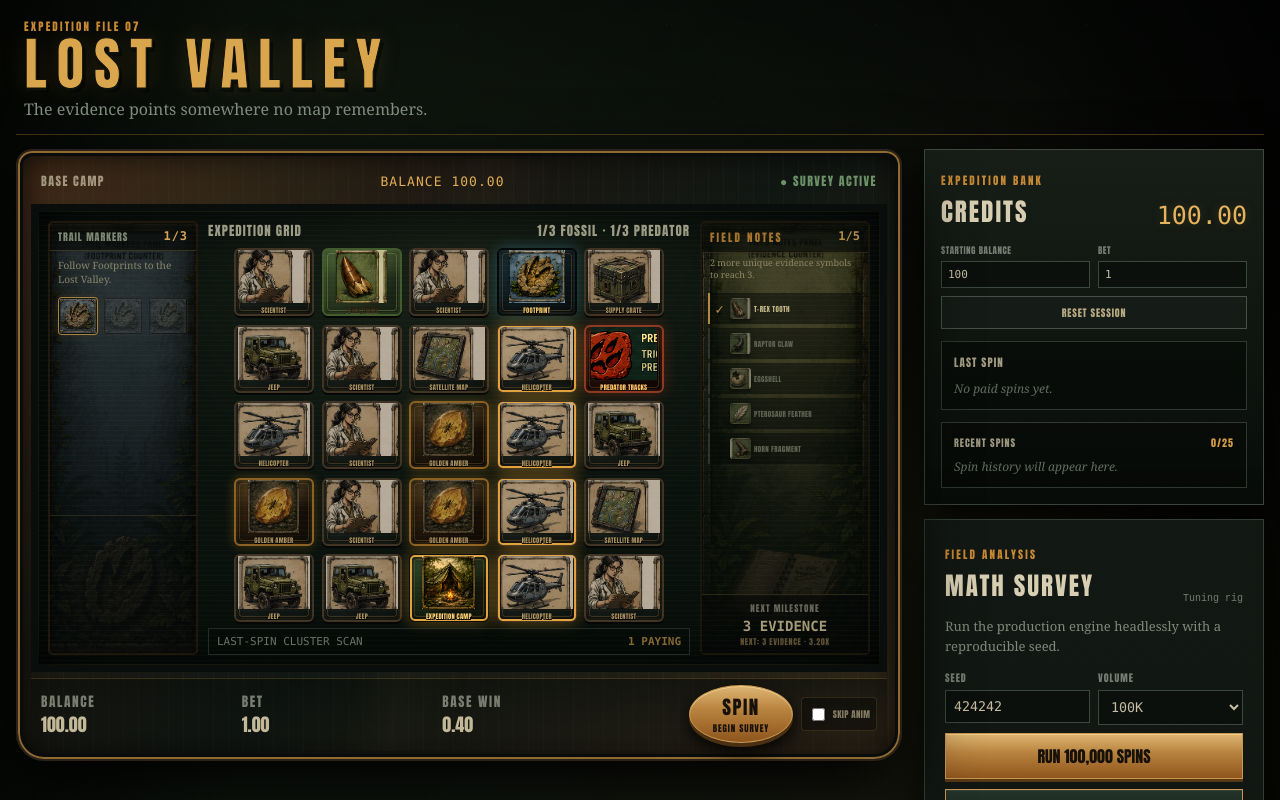
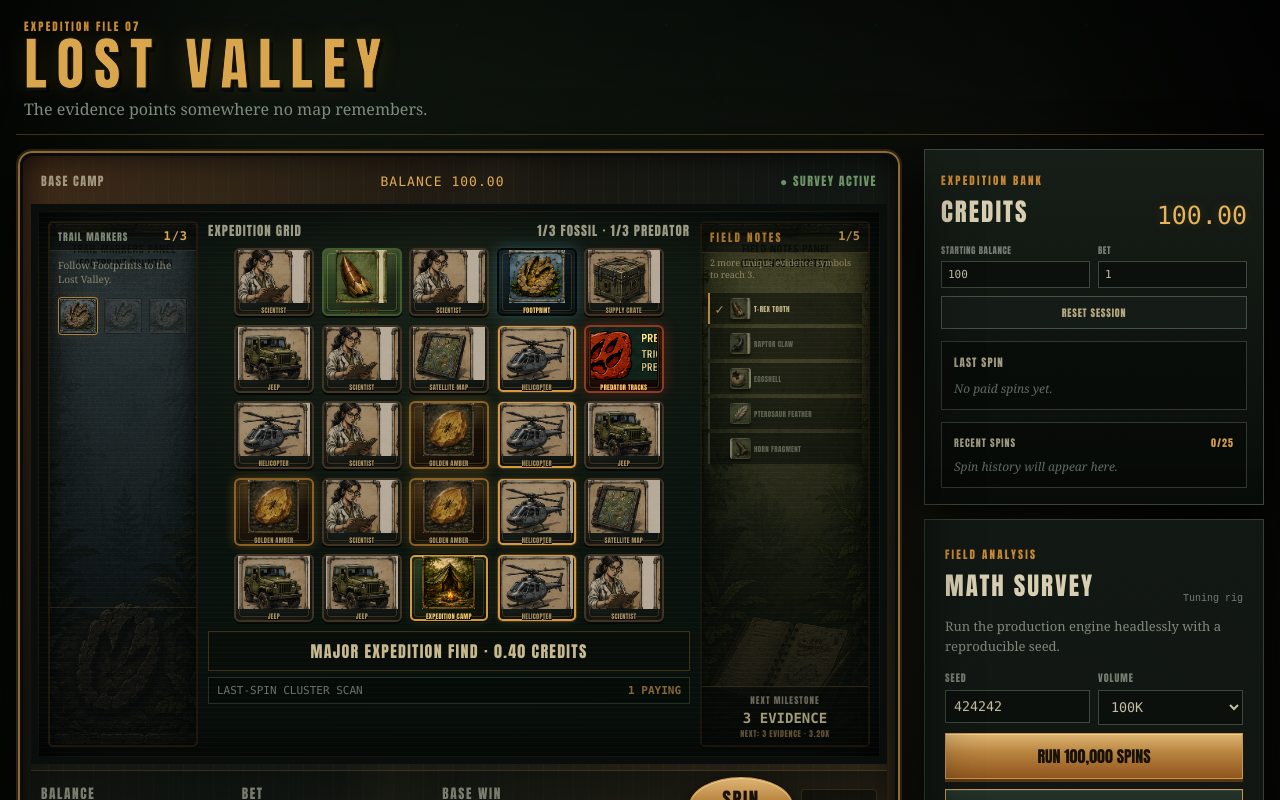
Before and after one commit to stevenclarkpdx/lost-valley-slot, a React (Vite) app: page / in a window 1280 px wide. Shown: the top 800 px of the page. Built offline with nearby package versions, Linux system fonts and the light colour scheme.

Commit message:
Stabilize UI layout and reduce result animation overlap

```diff
--- a/src/App.tsx
+++ b/src/App.tsx
@@ -622,15 +622,15 @@ function presentationDurationForTier(tier: WinTier, compressed: boolean): number
   if (compressed) return tier === 'dead' ? 40 : 90
   switch (tier) {
     case 'dead':
-      return 180
+      return 90
     case 'tiny':
-      return 140
+      return 110
     case 'small':
-      return 320
+      return 220
     case 'medium':
-      return 680
+      return 420
     case 'large':
-      return 1050
+      return 700
   }
 }
 
@@ -951,10 +951,10 @@ function App() {
           duration: compressed
             ? 90
             : result.featureTriggered
-              ? 880
+              ? 640
               : result.footprintCount === 2 || result.predatorTrackCount === 2
-                ? 560
-                : 260,
+                ? 360
+                : 180,
         })
       }
       if (result.clusterWins.length > 0) {
@@ -971,13 +971,13 @@ function App() {
       if (hasWildAssist) {
         phases.push({
           phase: 'wild-resolution',
-          duration: compressed ? 80 : winTier === 'large' ? 720 : 460,
+          duration: compressed ? 60 : winTier === 'large' ? 420 : 260,
         })
       }
       if (hasGoldenAmber) {
         phases.push({
           phase: 'golden-amber-resolution',
-          duration: compressed ? 90 : winTier === 'large' ? 980 : 680,
+          duration: compressed ? 70 : winTier === 'large' ? 520 : 320,
         })
       }
       if (result.fieldNotes.uniqueEvidence.length > 0) {
@@ -986,14 +986,14 @@ function App() {
           duration: compressed
             ? 90
             : result.fieldNotes.milestone === 5
-              ? 1100
+              ? 720
               : result.fieldNotes.milestone === 4
-                ? 860
+                ? 560
                 : result.fieldNotes.bonus > 0
-                  ? 680
+                  ? 420
                   : result.fieldNotes.uniqueEvidence.length >= 4
-                    ? 540
-                    : 380,
+                    ? 320
+                    : 220,
         })
       }
       phases.push({
@@ -1167,13 +1167,13 @@ function App() {
         compressed
           ? 80
           : latestReveals.length > 0
-            ? 420 + latestReveals.length * 160
-            : 320
+            ? 340 + latestReveals.length * 110
+            : 240
       const readyTimer = window.setTimeout(() => {
         setPresentationPhase(next.isComplete ? 'feature-complete' : 'input-ready')
       }, revealDuration)
       spinTimers.current.push(readyTimer)
-    }, compressed ? 40 : 360)
+    }, compressed ? 40 : 260)
     spinTimers.current.push(surveyTimer)
   }
 
@@ -1475,7 +1475,7 @@ function BaseGame({
                     <small>{display.label}</small>
                   </>
                 )}
-                {winning && !isReeling && (
+                {winning && !isReeling && presentationBeat === 'cluster' && (
                   <span className="dust-burst" aria-hidden="true">
                     <i />
                     <i />
--- a/src/styles.css
+++ b/src/styles.css
@@ -188,7 +188,8 @@ button {
   position: relative;
   z-index: 1;
   overflow: hidden;
-  min-height: 400px;
+  height: clamp(470px, calc(100vh - 190px), 560px);
+  min-height: 470px;
   border: 7px solid #090d0b;
   background:
     linear-gradient(rgba(8, 15, 11, .78), rgba(8, 15, 11, .9)),
@@ -260,6 +261,14 @@ button {
 .feature-screen {
   position: relative;
   padding: 10px;
+  height: 100%;
+  min-height: 0;
+  box-sizing: border-box;
+}
+
+.base-game {
+  display: flex;
+  flex-direction: column;
 }
 
 .base-game::before {
@@ -282,11 +291,12 @@ button {
 }
 
 .base-game-layout {
+  flex: 1 1 auto;
+  min-height: 0;
   display: grid;
   grid-template-columns: 150px minmax(390px, 1fr) 170px;
   gap: 10px;
   align-items: stretch;
-  min-height: 100%;
 }
 
 .feature-screen.predator-feature {
@@ -330,6 +340,9 @@ button {
 
 .reel-stage {
   min-width: 0;
+  min-height: 0;
+  display: flex;
+  flex-direction: column;
 }
 
 .game-label,
@@ -596,17 +609,16 @@ button {
 }
 
 .symbol.winning {
-  outline: 2px solid #899f60;
+  outline: 2px solid rgba(137, 159, 96, .52);
   outline-offset: -3px;
-  animation: cluster-win-hold 1900ms ease-in-out infinite;
   box-shadow:
     inset 0 0 13px #080b09,
-    0 0 12px rgba(214,154,58,.24),
-    0 0 24px rgba(214,154,58,.1);
+    0 0 8px rgba(214,154,58,.12);
 }
 
 .base-game.beat-cluster .symbol.winning {
-  animation: cluster-win-pulse 760ms cubic-bezier(.2, .7, .2, 1) both;
+  outline-color: rgba(224, 168, 77, .84);
+  animation: cluster-win-pulse 520ms cubic-bezier(.2, .7, .2, 1) both;
 }
 
 .base-game.win-tier-dead.beat-cluster .symbol.winning,
@@ -620,12 +632,12 @@ button {
 
 .base-game.win-tier-small.beat-cluster .symbol.winning {
   outline-color: #a8b86b;
-  animation: cluster-win-pulse 620ms cubic-bezier(.2, .7, .2, 1) both;
+  animation: cluster-win-pulse 520ms cubic-bezier(.2, .7, .2, 1) both;
 }
 
 .base-game.win-tier-medium.beat-cluster .symbol.winning {
   outline-color: #e0a84d;
-  animation: medium-win-pulse 920ms ease-out both;
+  animation: medium-win-pulse 620ms ease-out both;
   box-shadow:
     inset 0 0 15px #080b09,
     0 0 18px rgba(214,154,58,.34),
@@ -635,7 +647,7 @@ button {
 .base-game.win-tier-large.beat-cluster .symbol.winning {
   z-index: 4;
   outline-color: #ffd076;
-  animation: large-win-pulse 1180ms cubic-bezier(.17, .75, .2, 1) both;
+  animation: large-win-pulse 780ms cubic-bezier(.17, .75, .2, 1) both;
   box-shadow:
     inset 0 0 18px #080b09,
     0 0 24px rgba(240,189,98,.5),
@@ -644,20 +656,22 @@ button {
 
 .base-game.win-tier-medium.beat-cluster .reel-stage,
 .base-game.win-tier-large.beat-cluster .reel-stage {
-  animation: cabinet-win-warmth 860ms ease-out both;
+  animation: cabinet-win-warmth 520ms ease-out both;
 }
 
 .symbol.wild-assisted {
   outline-color: #d7993a;
-  animation: wild-assisted-hold 1800ms ease-in-out infinite;
+  box-shadow:
+    inset 0 0 13px #080b09,
+    0 0 8px rgba(215, 153, 58, .14);
 }
 
 .base-game.beat-wild .symbol.wild-assisted {
-  animation: wild-assisted-pulse 980ms ease-out both;
+  animation: wild-assisted-pulse 560ms ease-out both;
 }
 
 .base-game.beat-wild .symbol.wild {
-  animation: camp-landing-flicker 780ms ease-out both;
+  animation: camp-landing-flicker 520ms ease-out both;
 }
 
 .base-game.beat-wild .symbol.wild-assisted::after {
@@ -667,20 +681,22 @@ button {
   pointer-events: none;
   border: 1px dashed rgba(240, 189, 98, .42);
   border-radius: 8px;
-  animation: wild-link-line 980ms ease-out both;
+  animation: wild-link-line 560ms ease-out both;
 }
 
 .symbol.golden-paying {
   outline-color: #ffd076;
-  animation: golden-amber-hold 1700ms ease-in-out infinite;
+  box-shadow:
+    inset 0 0 13px #080b09,
+    0 0 10px rgba(255, 208, 118, .18);
 }
 
 .base-game.beat-golden .symbol.golden-paying {
-  animation: golden-amber-event 1180ms ease-out both;
+  animation: golden-amber-event 620ms ease-out both;
 }
 
 .base-game.beat-golden .symbol.golden-paying .concept-art {
-  animation: golden-internal-shimmer 1180ms ease-out both;
+  animation: golden-internal-shimmer 620ms ease-out both;
 }
 
 .base-game.beat-evidence .symbol.evidence-discovery {
@@ -695,7 +711,7 @@ button {
 }
 
 .base-game.beat-credit .reel-stage {
-  animation: total-spin-resolution 520ms ease-out both;
+  animation: none;
 }
 
 .symbol.reel-spinning {
@@ -776,7 +792,11 @@ button {
 }
 
 .message-strip {
-  display: none;
+  display: flex;
+  align-items: center;
+  justify-content: center;
+  min-height: 32px;
+  flex: 0 0 auto;
   margin-top: 9px;
   padding: 7px;
   border: 1px solid rgba(214, 154, 58, .25);
@@ -788,6 +808,7 @@ button {
 }
 
 .cluster-debug {
+  flex: 0 0 auto;
   margin-top: 6px;
   padding: 6px 8px;
   border: 1px solid #303a31;
@@ -1335,7 +1356,9 @@ button {
     repeating-linear-gradient(0deg, rgba(255,255,255,.012) 0 2px, transparent 2px 6px);
   position: relative;
   overflow: hidden;
-  min-height: 100%;
+  min-height: 0;
+  display: flex;
+  flex-direction: column;
 }
 
 .feature-screen::before,
@@ -1413,6 +1436,7 @@ button {
 }
 
 .feature-heading {
+  flex: 0 0 auto;
   display: flex;
   justify-content: space-between;
   gap: 12px;
@@ -1467,6 +1491,7 @@ button {
 }
 
 .feature-copy {
+  flex: 0 0 auto;
   margin: 6px 0 10px;
   color: #879385;
   font-family: Georgia, serif;
@@ -1474,6 +1499,7 @@ button {
 }
 
 .excavation-atmosphere {
+  flex: 0 0 auto;
   display: grid;
   grid-template-columns: repeat(3, minmax(0, 1fr));
   gap: 8px;
@@ -1517,15 +1543,20 @@ button {
 }
 
 .feature-exploration {
-  display: grid;
-  grid-template-columns: minmax(0, 3.25fr) minmax(172px, .95fr);
+  flex: 1 1 auto;
+  min-height: 0;
+  display: grid;
+  grid-template-columns: minmax(0, 3.15fr) minmax(190px, .9fr);
   gap: 14px;
-  align-items: start;
+  align-items: stretch;
 }
 
 .excavation-site {
   position: relative;
   min-width: 0;
+  min-height: 0;
+  display: grid;
+  place-items: center;
   padding: 30px 26px 24px;
   border: 1px solid rgba(97, 79, 50, .66);
   background:
@@ -1630,6 +1661,10 @@ button {
 .excavation-grid {
   position: relative;
   z-index: 2;
+  width: min(100%, 430px);
+  height: min(100%, 430px);
+  aspect-ratio: 1;
+  grid-template-rows: repeat(5, minmax(0, 1fr));
   gap: 7px;
   padding: 12px;
   border: 1px solid rgba(75, 58, 35, .78);
@@ -1644,14 +1679,20 @@ button {
 
 .feature-sidebar {
   display: grid;
-  gap: 8px;
+  grid-template-rows: auto auto auto auto auto minmax(0, 1fr);
+  gap: 7px;
   min-width: 0;
+  min-height: 0;
   padding: 10px;
   border: 1px solid rgba(87, 69, 40, .74);
   background:
     linear-gradient(rgba(26, 31, 22, .88), rgba(8, 12, 8, .94)),
     repeating-linear-gradient(0deg, rgba(217, 190, 120, .035) 0 1px, transparent 1px 9px);
   box-shadow: inset 0 0 18px rgba(0, 0, 0, .62);
+}
+
+.feature-sidebar > * {
+  min-height: 0;
 }
 
 .expedition-dossier,
@@ -2222,6 +2263,16 @@ button {
   text-shadow: 0 0 14px rgba(255, 212, 119, .24);
 }
 
+.feature-screen.phase-feature-reveal:not(.feature-miss) .survey-button {
+  border-color: rgba(255, 210, 116, .72);
+  color: #241407;
+  box-shadow:
+    inset 0 1px #ffe1a0,
+    0 3px 0 #583812,
+    0 0 24px rgba(240, 189, 98, .42);
+  animation: survey-hit-button-glow 520ms ease-out both;
+}
+
 .feature-screen.phase-feature-reveal .excavation-site {
   box-shadow:
     inset 0 0 42px rgba(0, 0, 0, .6),
@@ -2251,11 +2302,12 @@ button {
 }
 
 .discovery-log {
-  min-height: 100%;
-  max-height: 250px;
+  min-height: 0;
+  max-height: none;
   overflow: auto;
   border: 1px solid #354037;
   background: rgba(7, 12, 9, .82);
+  overscroll-behavior: contain;
 }
 
 .discovery-log-heading {
@@ -3001,6 +3053,21 @@ button {
   }
 }
 
+@keyframes survey-hit-button-glow {
+  0% {
+    filter: brightness(1);
+    transform: translateY(0);
+  }
+  42% {
+    filter: brightness(1.18);
+    transform: translateY(-1px);
+  }
+  100% {
+    filter: brightness(1.04);
+    transform: translateY(0);
+  }
+}
+
 @keyframes feature-summary-settle {
   0% {
     opacity: .76;
@@ -3183,6 +3250,8 @@ button {
 }
 
 .feature-footer {
+  flex: 0 0 auto;
+  min-height: 52px;
   margin-top: 18px;
   color: #9b9d88;
   text-transform: uppercase;
```
